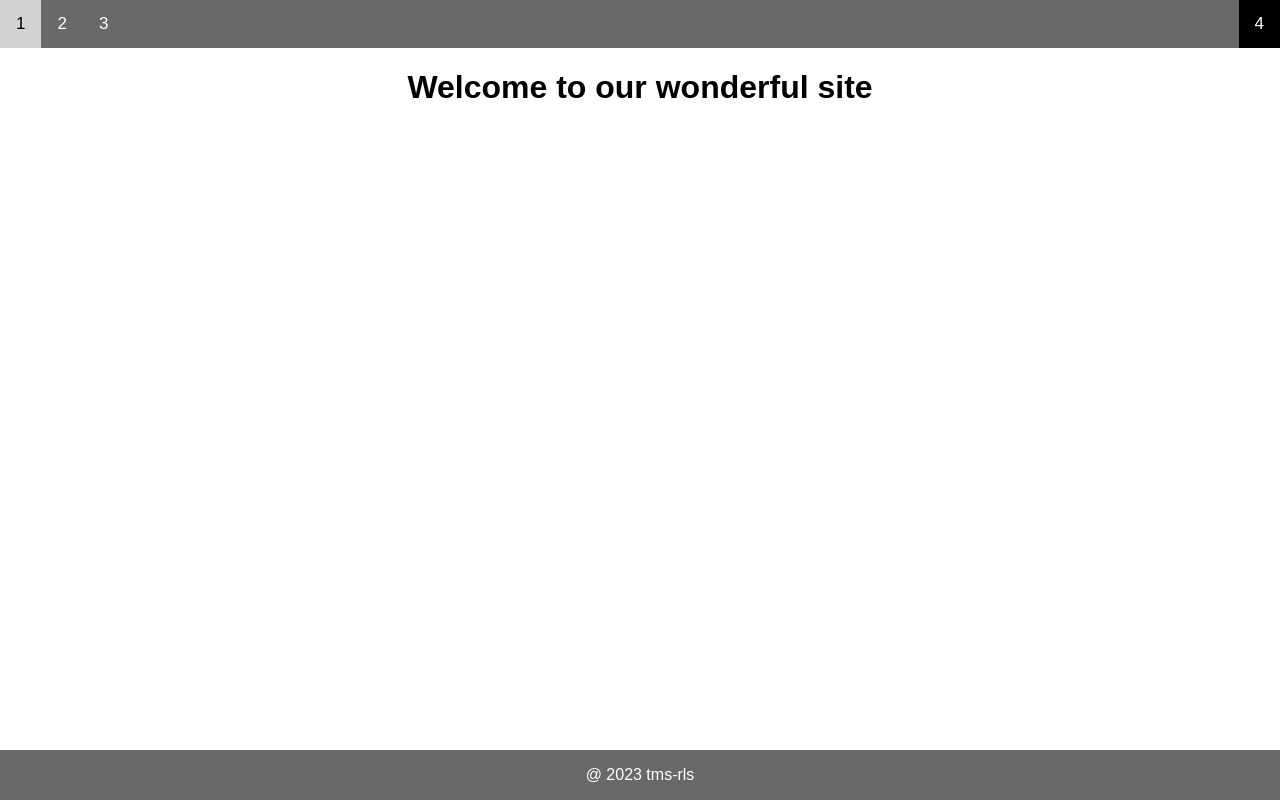
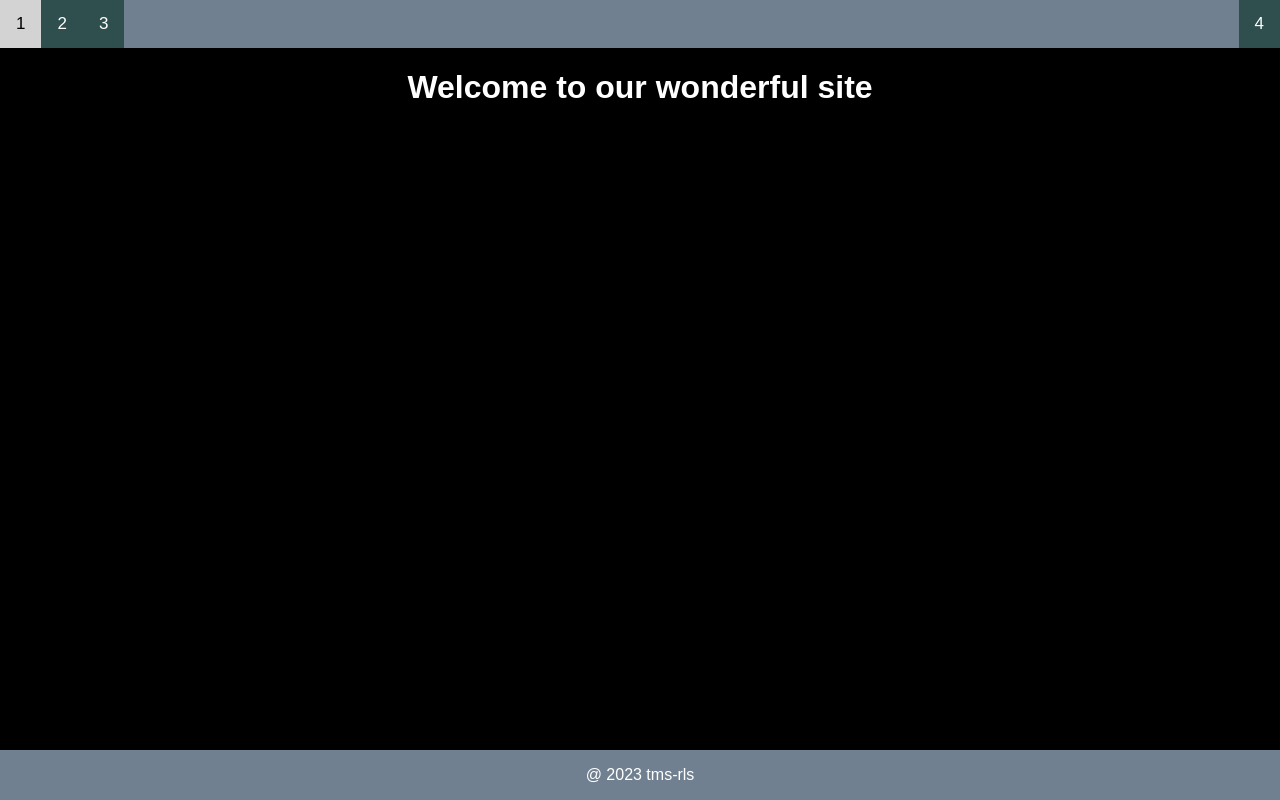
Before and after one commit to tms-rls/ptu7_tools_and_tasks, a Django app: page / in a window 1280 px wide. Run offline with Django 4.2, Linux system fonts and the light colour scheme.

Commit message:
ajusted style

```diff
--- a/tools_tasks/tools_and_tasks/static/css/styles.css
+++ b/tools_tasks/tools_and_tasks/static/css/styles.css
@@ -0,0 +1,4 @@
+body {
+  background-color: Black;
+  color: white;
+}
--- a/tools_tasks/tools_and_tasks/templates/base.html
+++ b/tools_tasks/tools_and_tasks/templates/base.html
@@ -4,6 +4,7 @@
       <meta charset="UTF-8">
       <title>{% block title %}{% endblock %}</title>
       {% load static %}
+      <link rel="stylesheet" href="{% static '/css/styles.css' %}">
       <meta name="viewport" content="width=device-width, initial-scale=1">
         <style>
         /* Menu text style */
@@ -15,12 +16,13 @@
         /* Menu line background */
         .topnav {
           overflow: hidden;
-          background-color: DimGray;
+          background-color: SlateGray;
         }
 
         /* Style the links inside the navigation bar */
         .topnav a {
           float: left;
+          background-color: DarkSlateGray;
           color: white;
           text-align: center;
           padding: 14px 16px;
@@ -37,7 +39,7 @@
         /* Create a right-aligned (split) link inside the navigation bar */
         .topnav a.split {
           float: right;
-          background-color: Black;
+          background-color: DarkSlateGray;
           color: white;
         }
 
@@ -51,7 +53,7 @@
            left: 0;
            bottom: 0;
            width: 100%;
-           background-color: DimGray;
+           background-color: SlateGray;
            color: white;
            text-align: center;
         }
```
